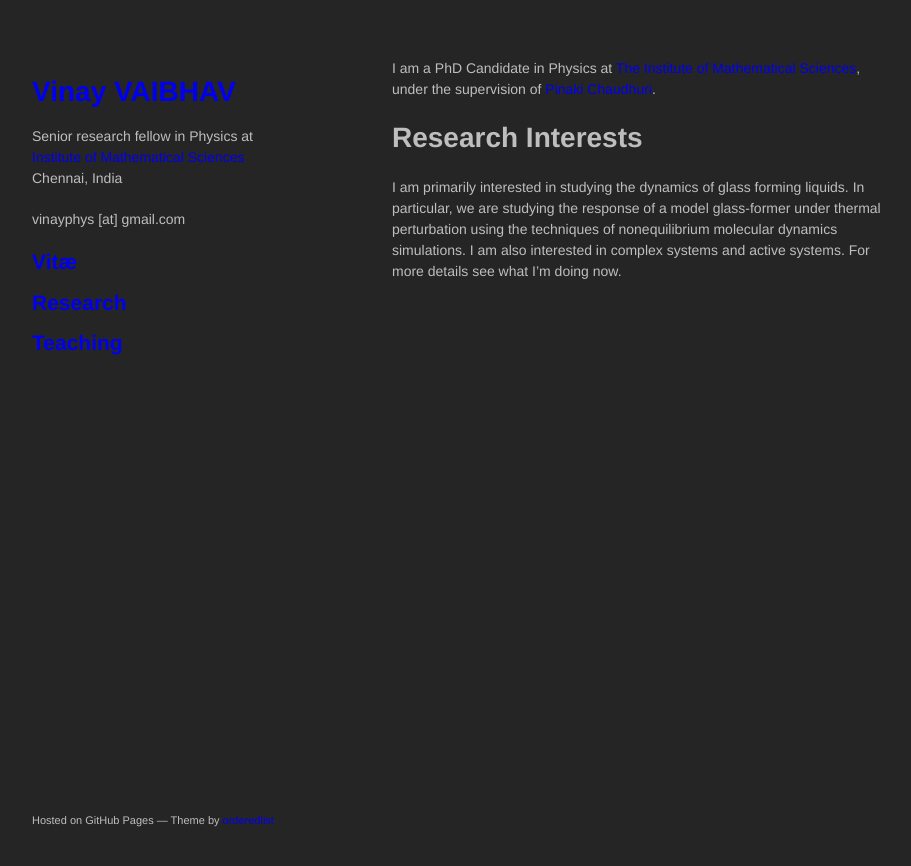
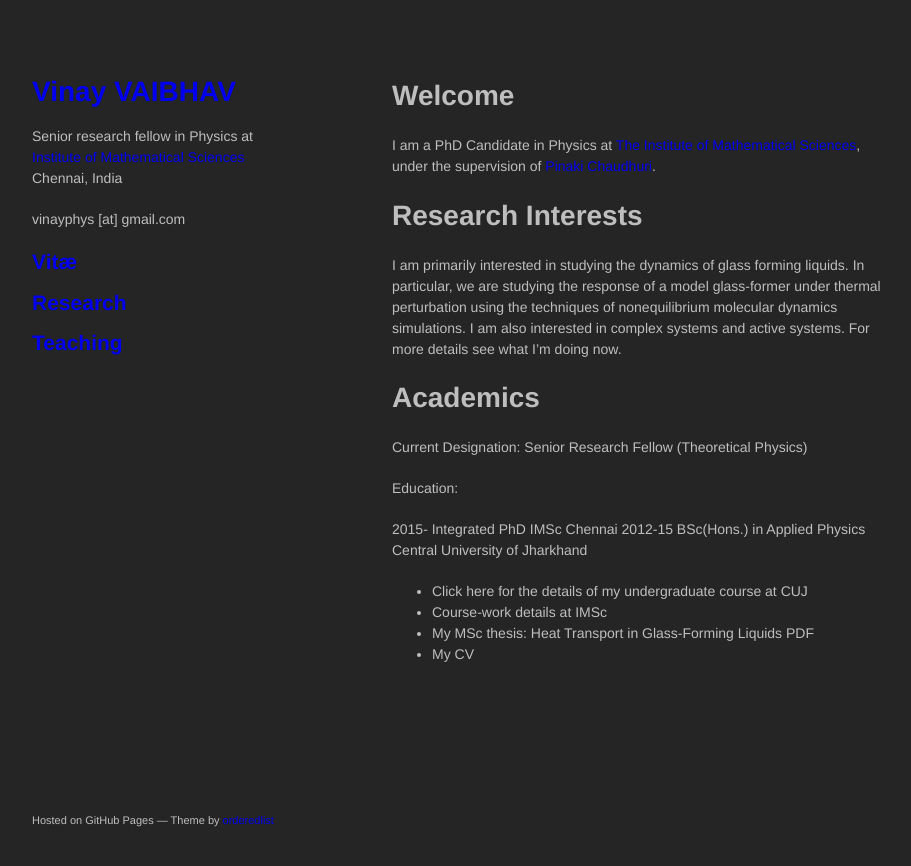
Before and after one commit to vinayphys/vinayphys.github.io, a Jekyll site: the page built from index.md, in a window 1280 px wide. Shown: the top 866 px of the page, without its empty margins (178-1089 px from the left). Built offline with Jekyll 4.4.1, drawn with Linux system fonts in a browser that asks for light colours; our own code applies the rules of GitHub Pages for plain Markdown files; a script that is not in the unit is left out.

Commit message:
Update index.md

```diff
--- a/index.md
+++ b/index.md
@@ -1,8 +1,24 @@
 <!---
 <img src="photo_profile.jpg" width = "300">
 -->
+
+# Welcome
 
 I am a PhD Candidate in Physics at <a href="https://www.imsc.res.in">The Institute of Mathematical Sciences</a>, under the supervision of <a href="https://www.imsc.res.in/pinaki_chaudhuri">Pinaki Chaudhuri</a>.
 
 # Research Interests
 I am primarily interested in studying the dynamics of glass forming liquids. In particular, we are studying the response of a model glass-former under thermal perturbation using the techniques of nonequilibrium molecular dynamics simulations. I am also interested in complex systems and active systems. For more details see what I'm doing now.
+
+
+# Academics
+Current Designation: Senior Research Fellow (Theoretical Physics)
+
+Education:
+
+2015-	Integrated PhD	IMSc Chennai
+2012-15	BSc(Hons.) in Applied Physics	Central University of Jharkhand
+
+* Click here for the details of my undergraduate course at CUJ
+* Course-work details at IMSc
+* My MSc thesis: Heat Transport in Glass-Forming Liquids PDF
+* My CV
```
